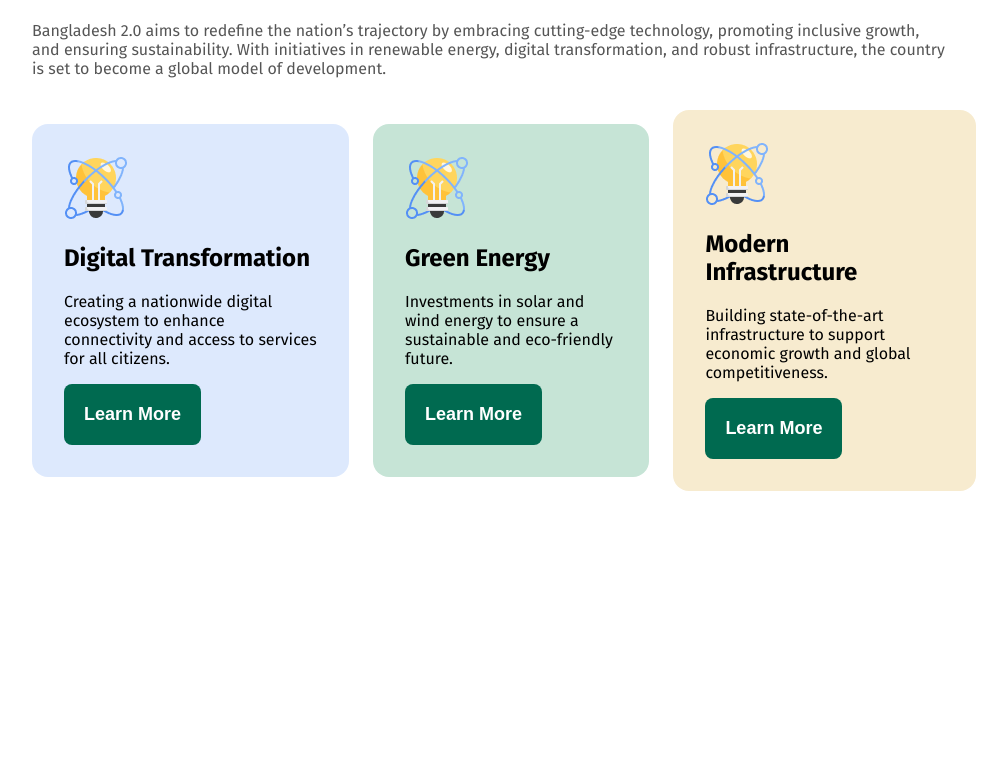
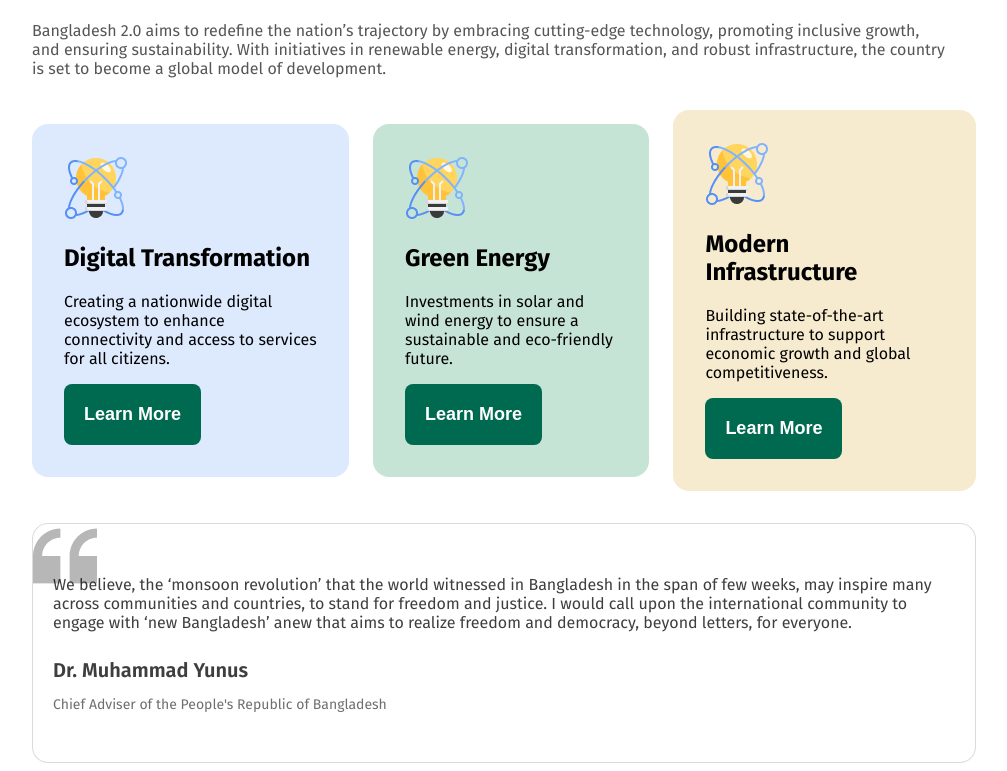
Before and after one commit to Rayhan-10/Assignment_01, a plain HTML site: page index.html in a window 1280 px wide. Shown: the part 976-1747 px from the top of the page, without its empty margins (136-1143 px from the left). Before the commit the page ends 1499 px from the top, so only its background shows below. Drawn offline with Linux system fonts and the light colour scheme.

Commit message:
after speech

```diff
--- a/index.html
+++ b/index.html
@@ -53,6 +53,12 @@
 
          <!-- vision-of-future section end -->
 
+         <!-- speech of chief advisor -->
+          <section class="speech-container">
+            <p class="speech">We believe, the ‘monsoon revolution’ that the world witnessed in Bangladesh in the span of few weeks, may inspire many across communities and countries, to stand for freedom and justice. I would call upon the international community to engage with ‘new Bangladesh’ anew that aims to realize freedom and democracy, beyond letters, for everyone. </p>
+            <h4 class="avisor-name">Dr. Muhammad Yunus</h4>
+            <p class="designation">Chief Adviser of the People's Republic of Bangladesh</p>
+          </section>
     </main>
     <footer>
 
--- a/style.css
+++ b/style.css
@@ -25,6 +25,8 @@
     gap: 65px;
     padding: 0px 60px;
     margin-bottom: 80px;
+    border: none;
+    border-radius: 24px;
 }
 .banner-content{
     max-width: 620px;
@@ -89,3 +91,27 @@
     background-color: #F7EBCF;
     border-radius: 16px;
 }
+/* speech styles */
+.speech-container{
+    background-image: url("assets/quote-bg.png");
+    background-repeat: no-repeat;
+    background-position: left top;
+    border: 1px solid rgba(14, 14, 14, 0.15);
+    border-radius: 16px;
+    padding: 35px 20px;
+}
+.speech{
+    font-size: 16px;
+    color: rgba(14, 14, 14, 0.8);
+    margin-bottom: 10px;
+}
+.avisor-name{
+    font-size: 20px;
+    font-weight: 600;
+    color: rgba(14, 14, 14, 0.8);
+    margin-bottom: 5px;
+}
+.designation{
+    font-size: 14px;
+    color: rgba(14, 14, 14, 0.6);
+}
```
